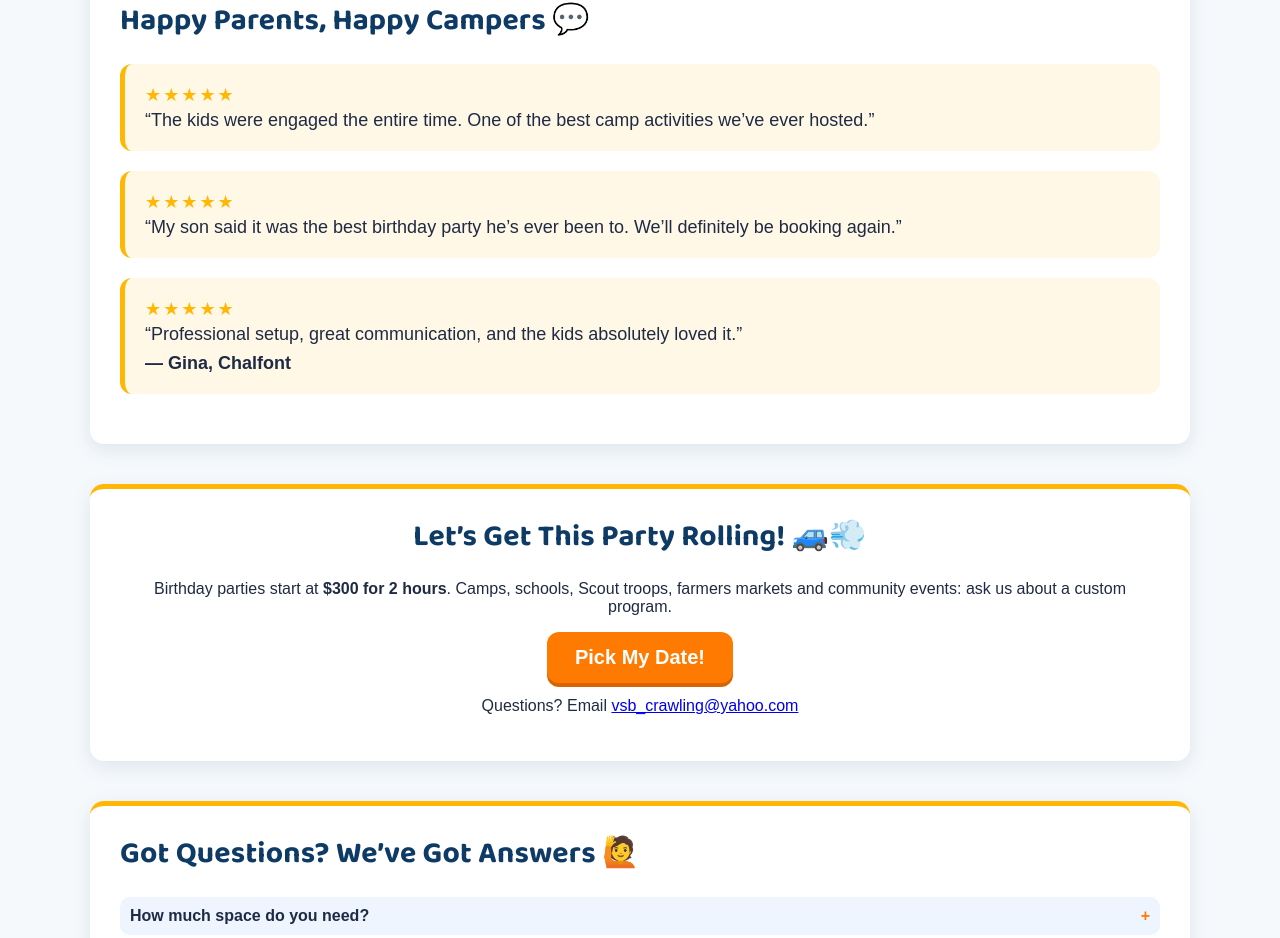
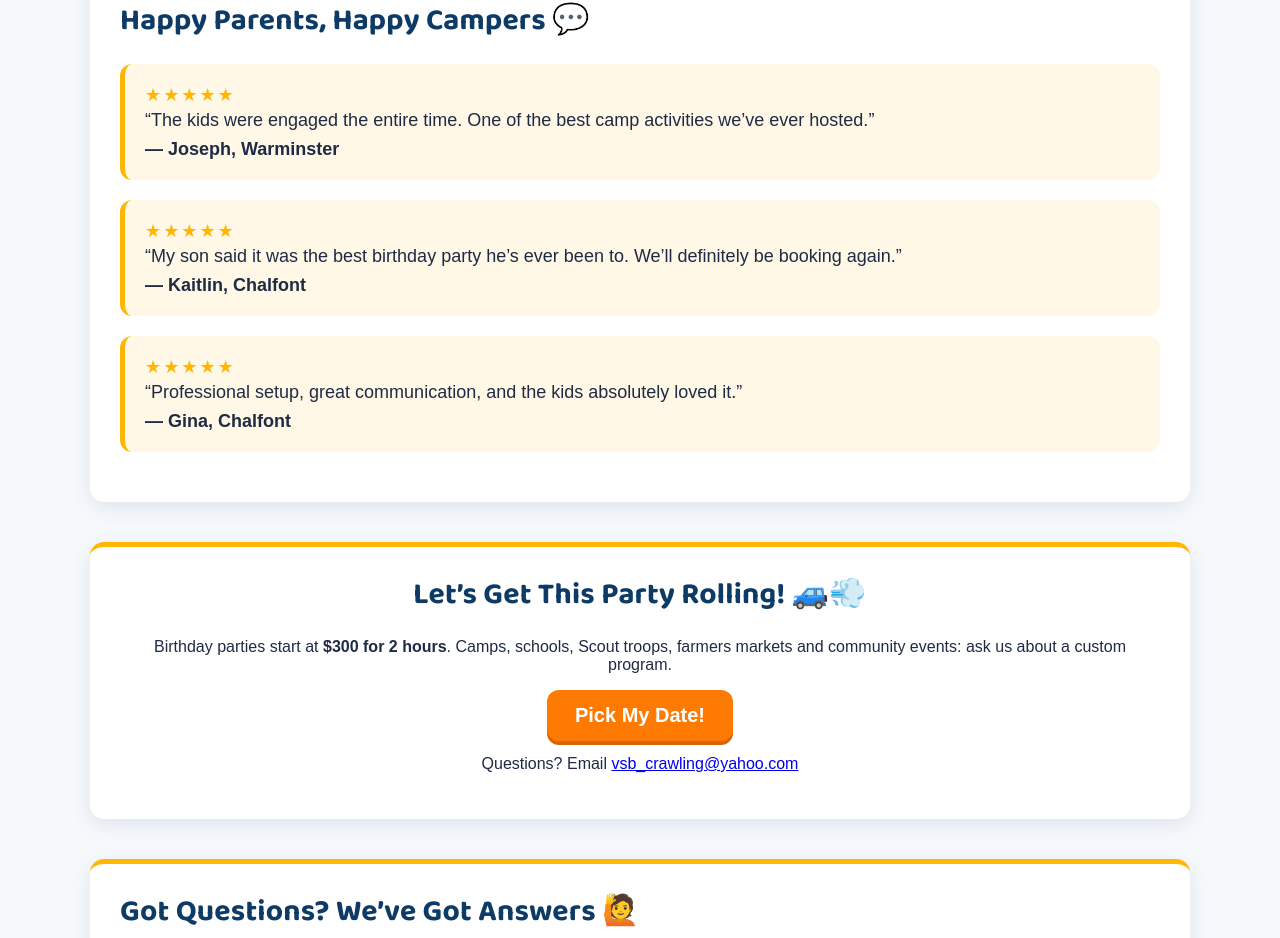
Before and after one commit to VSBCrawling/VSBcrawling.github.io, a plain HTML site: page index.html in a window 1280 px wide. Shown: the part 2523-3461 px from the top of the page. Drawn offline with Linux system fonts and the light colour scheme.

Commit message:
Home: add reviewer names (Joseph, Warminster; Kaitlin, Chalfont)
Co-Authored-By: Claude Opus 5.5 <noreply@anthropic.com>
Claude-Session: https://claude.ai/code/session_01HvUXif3VBsJaTYstsDzLNM

```diff
--- a/index.html
+++ b/index.html
@@ -374,10 +374,12 @@
 
   <div class="testimonial">
     “The kids were engaged the entire time. One of the best camp activities we’ve ever hosted.”
+    <div style="margin-top:8px;font-weight:bold;">— Joseph, Warminster</div>
   </div>
 
   <div class="testimonial">
     “My son said it was the best birthday party he’s ever been to. We’ll definitely be booking again.”
+    <div style="margin-top:8px;font-weight:bold;">— Kaitlin, Chalfont</div>
   </div>
 
   <div class="testimonial">
```
